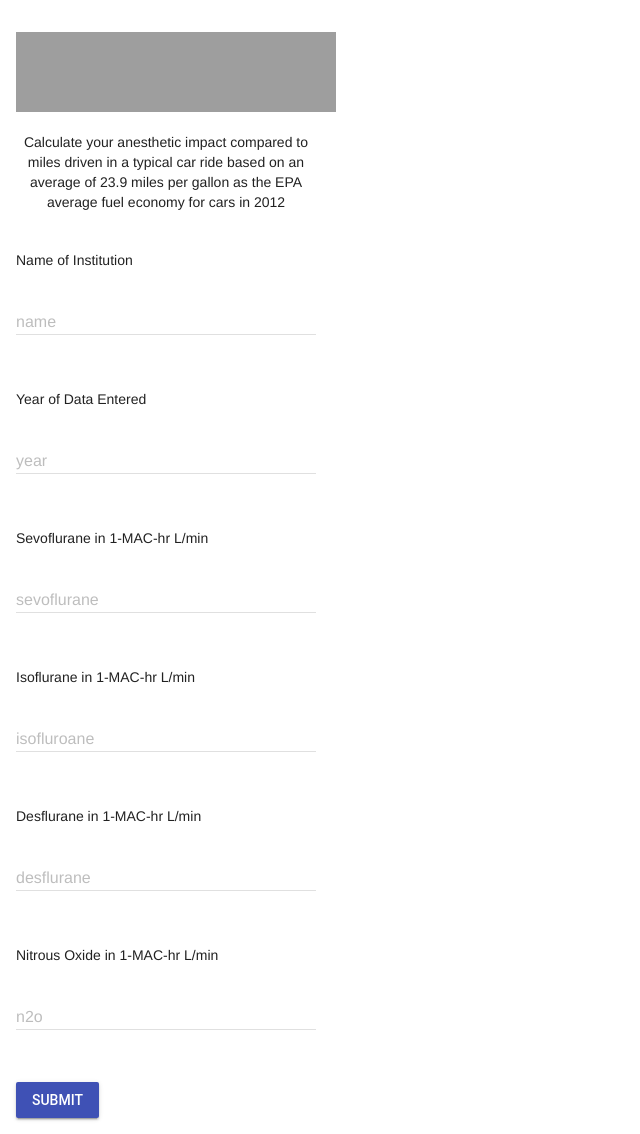
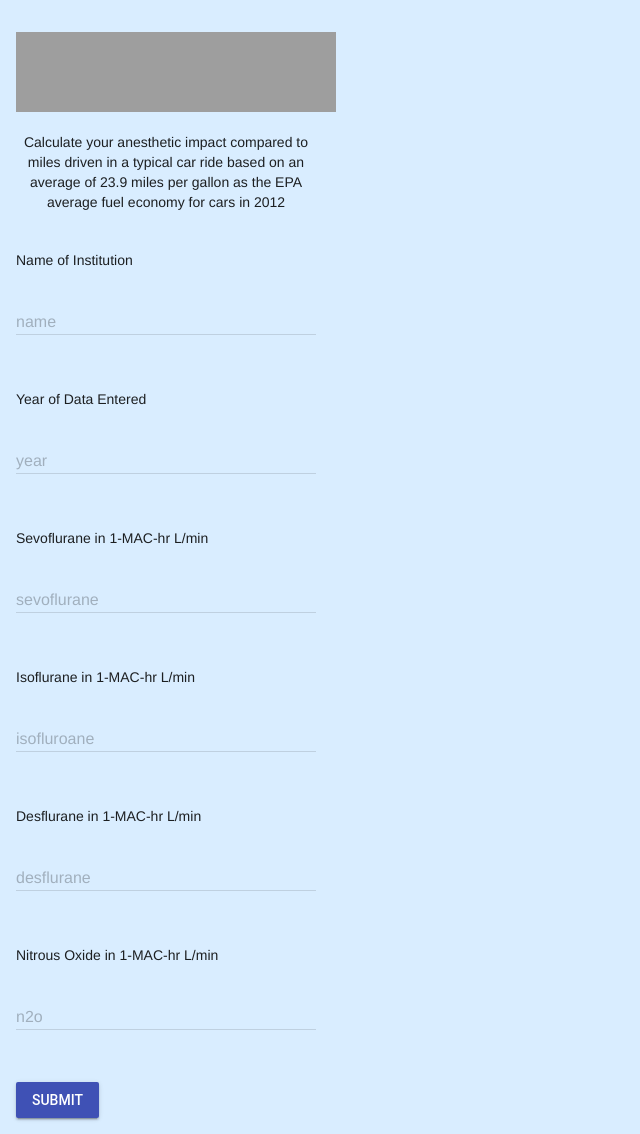
Before and after one commit to jhh3000/yale-climate, a Django app: page / in a window 1280 px wide. Shown: the whole page, without its empty margins (0-640 px from the left). Run offline with Django 3.2, Linux system fonts and the light colour scheme; some libraries are stand-ins or nearby versions; grey boxes are pictures that could not be loaded.

Commit message:
Update climate.html

```diff
--- a/templates/climate.html
+++ b/templates/climate.html
@@ -42,7 +42,7 @@
 			{% csrf_token %}
 			<div class="mdl-grid">
 				<div class="mdl-cell mdl-cell--3-col">
-					<p><body style="background-color:D9EDFF">
+					<p><body style="background-color:#D9EDFF">
 						<center><img src="http://logonoid.com/images/yale-logo.png" height="80" width="320"></center><br>
 						<center>Calculate your anesthetic impact compared to miles driven in a typical car ride based on an average of 23.9 miles per gallon as the EPA average fuel economy for cars in 2012</center></p>
 					<br>
```
